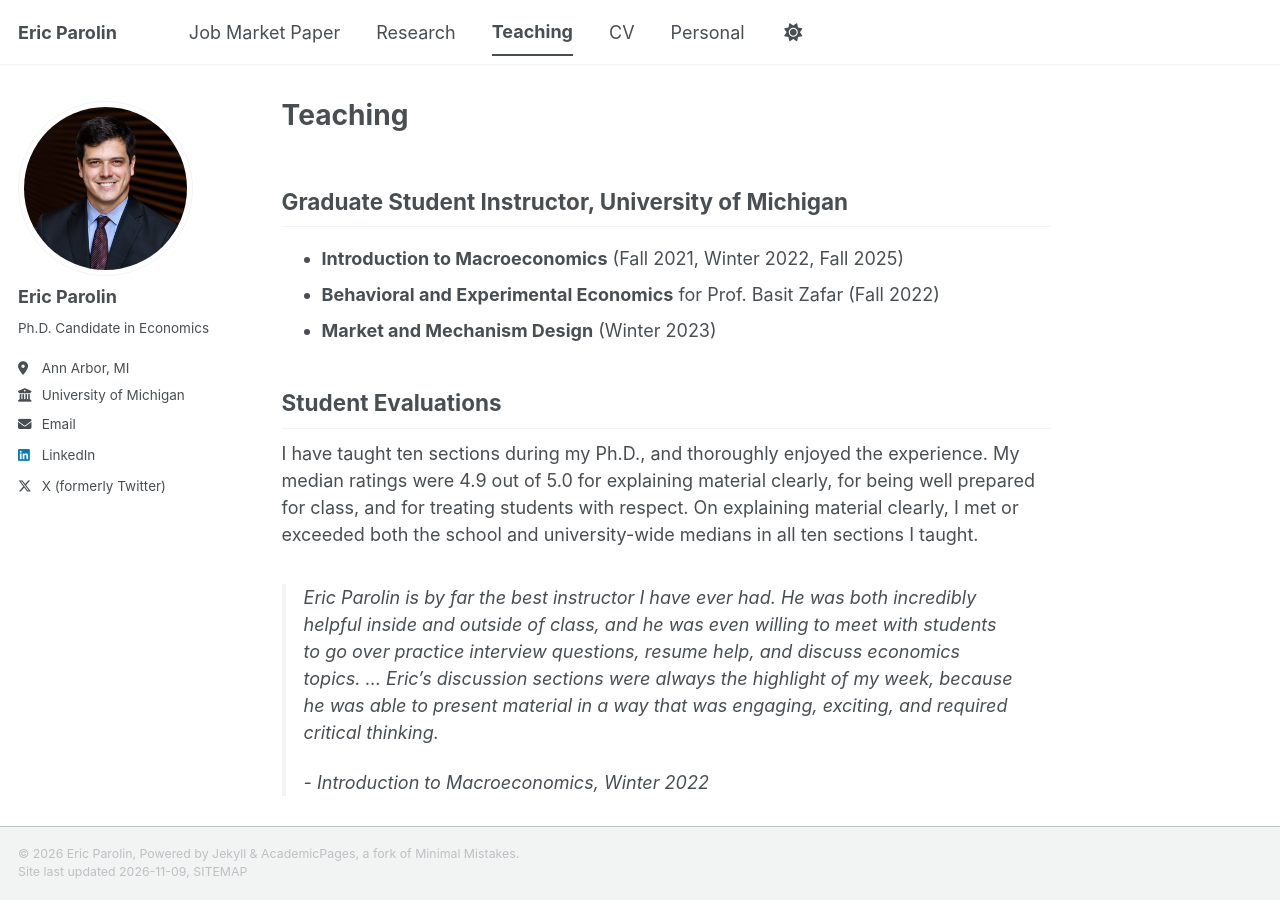
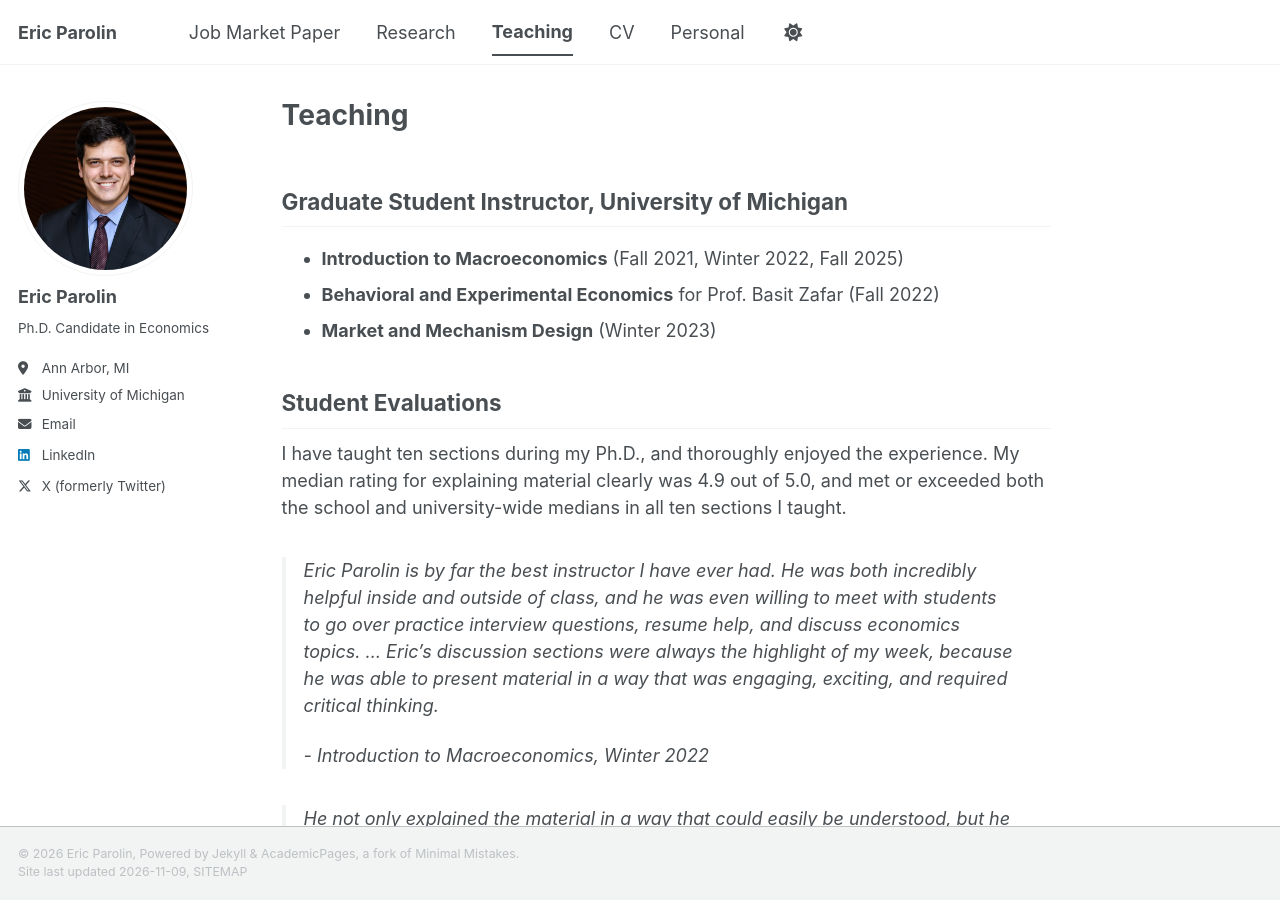
Before and after one commit to ericparolin/ericparolin.github.io, a Jekyll site: the page built from _pages/teaching.md, in a window 1280 px wide and 900 px high. Built offline with Jekyll 4.4.1, drawn with Linux system fonts in a browser that asks for light colours; a style sheet for code colours, icons or effects is not loaded.

Commit message:
Report only the "explained material clearly" rating
Drop the preparedness and respect medians. They do not clear the
university-wide median in every section, so quoting them alongside a claim
about all ten sections invited the obvious question.

Co-Authored-By: Claude Opus 5 <noreply@anthropic.com>

```diff
--- a/_pages/teaching.md
+++ b/_pages/teaching.md
@@ -12,7 +12,7 @@ author_profile: true
 
 ## Student Evaluations
 
-I have taught ten sections during my Ph.D., and thoroughly enjoyed the experience. My median ratings were 4.9 out of 5.0 for explaining material clearly, for being well prepared for class, and for treating students with respect. On explaining material clearly, I met or exceeded both the school and university-wide medians in all ten sections I taught.
+I have taught ten sections during my Ph.D., and thoroughly enjoyed the experience. My median rating for explaining material clearly was 4.9 out of 5.0, and met or exceeded both the school and university-wide medians in all ten sections I taught.
 
 > Eric Parolin is by far the best instructor I have ever had. He was both incredibly helpful inside and outside of class, and he was even willing to meet with students to go over practice interview questions, resume help, and discuss economics topics. … Eric's discussion sections were always the highlight of my week, because he was able to present material in a way that was engaging, exciting, and required critical thinking.
 >
```
